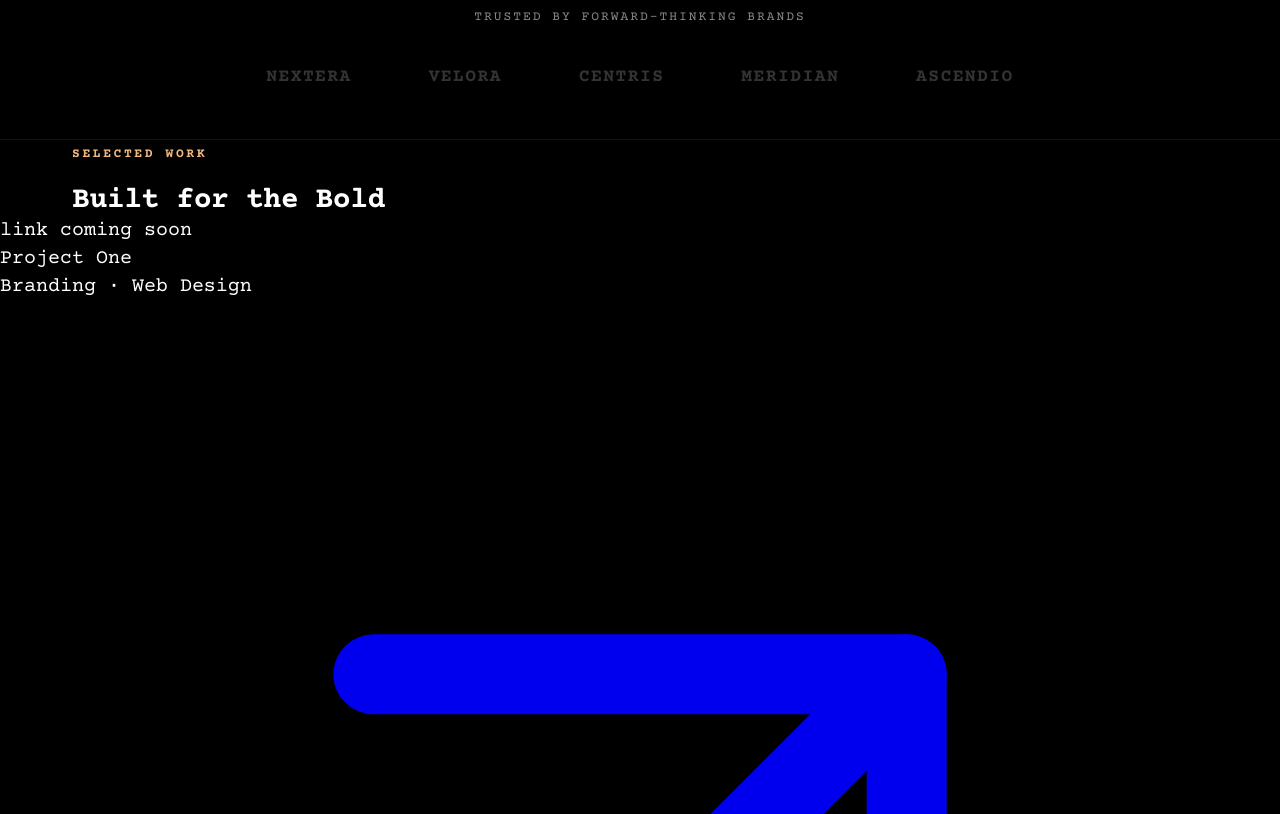
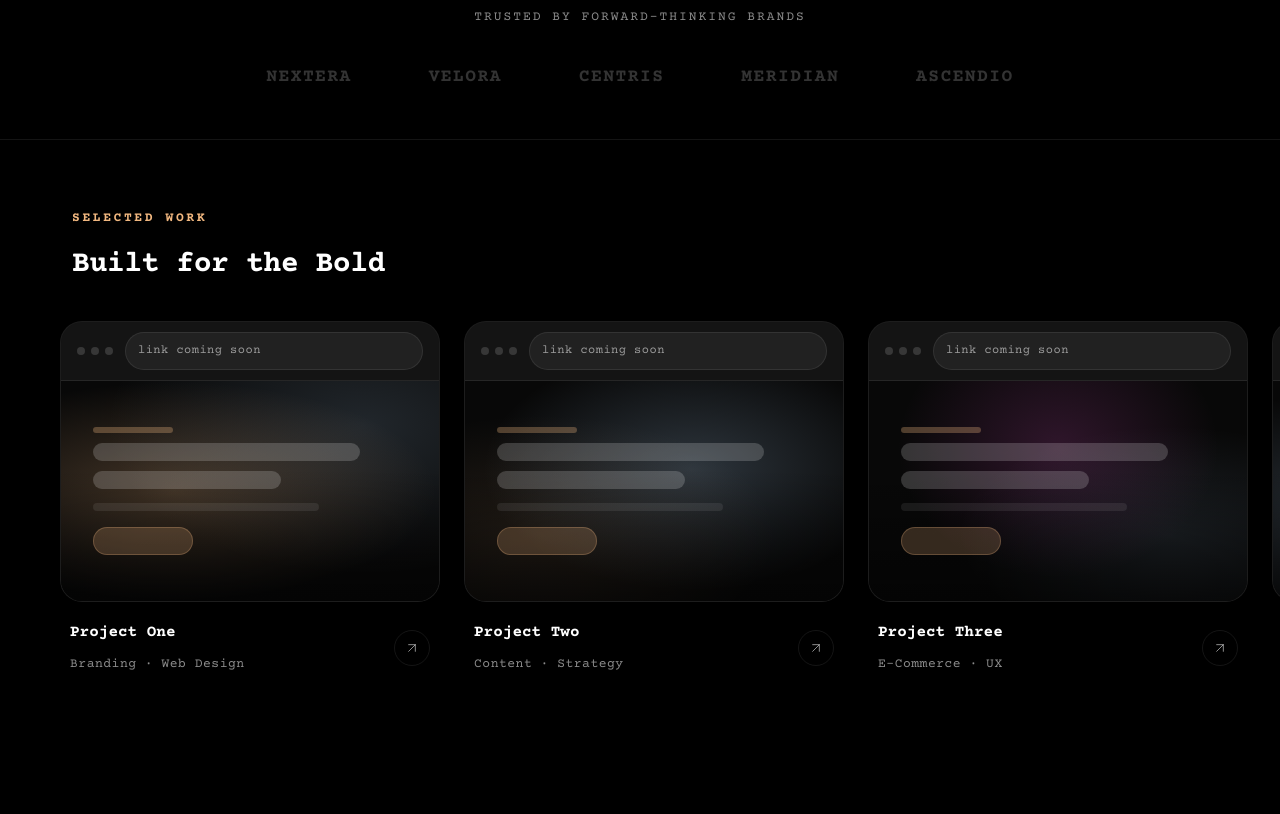
Before and after one commit to AedanCoder02/oasis-studio, a website built with Vite: page index.html in a window 1280 px wide. Shown: the part 846-1660 px from the top of the page. Built offline with nearby package versions, Linux system fonts and the light colour scheme.

Commit message:
style: add portfolio preview section styles

```diff
--- a/src/styles/layout.css
+++ b/src/styles/layout.css
@@ -692,3 +692,232 @@
 .footer-bottom a:hover {
   color: var(--razzmatazz);
 }
+
+/* ==========================================================
+   PORTFOLIO PREVIEW SECTION
+   ========================================================== */
+.portfolio-section {
+  padding: var(--space-64) 0;
+  position: relative;
+  z-index: 2;
+  overflow: hidden;
+}
+
+.portfolio-header {
+  margin-bottom: var(--space-40);
+}
+
+.portfolio-track-wrap {
+  width: 100%;
+  overflow-x: auto;
+  -webkit-overflow-scrolling: touch;
+  scrollbar-width: none;
+  padding-bottom: var(--space-8);
+}
+
+.portfolio-track-wrap::-webkit-scrollbar {
+  display: none;
+}
+
+.portfolio-track {
+  display: flex;
+  gap: var(--space-24);
+  padding: 0 max(2rem, calc((100vw - 1160px) / 2));
+  width: max-content;
+}
+
+/* ---- Card ---- */
+.portfolio-card {
+  width: 380px;
+  flex-shrink: 0;
+  display: flex;
+  flex-direction: column;
+  gap: var(--space-16);
+}
+
+/* ---- Browser Frame ---- */
+.preview-frame {
+  border: 1px solid var(--color-border-default);
+  border-radius: var(--radius-xs);
+  overflow: hidden;
+  background: #0a0a0a;
+}
+
+.frame-chrome {
+  display: flex;
+  align-items: center;
+  gap: var(--space-7);
+  padding: 10px var(--space-16);
+  background: rgba(255, 255, 255, 0.04);
+  border-bottom: 1px solid var(--color-border-default);
+}
+
+.chrome-dots {
+  display: flex;
+  gap: 6px;
+  flex-shrink: 0;
+}
+
+.chrome-dots span {
+  width: 8px;
+  height: 8px;
+  border-radius: 50%;
+  background: rgba(255, 255, 255, 0.15);
+}
+
+.chrome-bar {
+  flex: 1;
+  background: rgba(255, 255, 255, 0.06);
+  border: 1px solid var(--color-border-default);
+  border-radius: 50px;
+  padding: 4px 12px;
+  display: flex;
+  align-items: center;
+  min-width: 0;
+}
+
+.chrome-url-text {
+  font-size: var(--font-size-xs);
+  color: var(--color-text-muted);
+  white-space: nowrap;
+  overflow: hidden;
+  text-overflow: ellipsis;
+  letter-spacing: 0.04em;
+}
+
+/* ---- Frame Viewport ---- */
+.frame-viewport {
+  height: 220px;
+  position: relative;
+  overflow: hidden;
+  display: flex;
+  align-items: center;
+  justify-content: center;
+}
+
+/* Gradient themes per card */
+.fp-gradient-1 {
+  background: radial-gradient(ellipse at 30% 50%, rgba(242, 184, 128, 0.25) 0%, rgba(0,0,0,0) 70%),
+              radial-gradient(ellipse at 80% 20%, rgba(177, 213, 247, 0.15) 0%, rgba(0,0,0,0) 60%),
+              #080808;
+}
+.fp-gradient-2 {
+  background: radial-gradient(ellipse at 60% 40%, rgba(177, 213, 247, 0.22) 0%, rgba(0,0,0,0) 65%),
+              radial-gradient(ellipse at 20% 70%, rgba(242, 184, 128, 0.12) 0%, rgba(0,0,0,0) 55%),
+              #080808;
+}
+.fp-gradient-3 {
+  background: radial-gradient(ellipse at 50% 30%, rgba(224, 83, 200, 0.18) 0%, rgba(0,0,0,0) 60%),
+              radial-gradient(ellipse at 80% 70%, rgba(177, 213, 247, 0.12) 0%, rgba(0,0,0,0) 50%),
+              #080808;
+}
+.fp-gradient-4 {
+  background: radial-gradient(ellipse at 25% 60%, rgba(177, 213, 247, 0.2) 0%, rgba(0,0,0,0) 65%),
+              radial-gradient(ellipse at 75% 30%, rgba(242, 184, 128, 0.18) 0%, rgba(0,0,0,0) 55%),
+              #080808;
+}
+
+.fp-overlay {
+  position: absolute;
+  inset: 0;
+  background: linear-gradient(to bottom, rgba(0,0,0,0) 40%, rgba(0,0,0,0.5) 100%);
+  pointer-events: none;
+}
+
+/* Skeleton "hero" lines inside each frame */
+.fp-hero-content {
+  position: relative;
+  z-index: 1;
+  display: flex;
+  flex-direction: column;
+  gap: 10px;
+  padding: 0 var(--space-32);
+  width: 100%;
+}
+
+.fp-line {
+  border-radius: 50px;
+  background: rgba(255, 255, 255, 0.1);
+}
+
+.fp-line--eyebrow {
+  width: 80px;
+  height: 6px;
+  background: rgba(242, 184, 128, 0.3);
+}
+
+.fp-line--h1 {
+  width: 85%;
+  height: 18px;
+  background: rgba(255, 255, 255, 0.18);
+}
+
+.fp-line--h1.fp-line--short {
+  width: 60%;
+}
+
+.fp-line--sub {
+  width: 72%;
+  height: 8px;
+  margin-top: 4px;
+  background: rgba(255, 255, 255, 0.08);
+}
+
+.fp-line--cta {
+  width: 100px;
+  height: 28px;
+  border-radius: 50px;
+  margin-top: 6px;
+  background: rgba(242, 184, 128, 0.2);
+  border: 1px solid rgba(242, 184, 128, 0.25);
+}
+
+/* ---- Card Metadata ---- */
+.portfolio-meta {
+  display: flex;
+  align-items: center;
+  justify-content: space-between;
+  gap: var(--space-16);
+  padding: 0 var(--space-5);
+}
+
+.portfolio-info {
+  display: flex;
+  flex-direction: column;
+  gap: 4px;
+}
+
+.portfolio-name {
+  font-size: var(--font-size-xl);
+  font-weight: var(--font-weight-semibold);
+  color: var(--color-text-primary);
+}
+
+.portfolio-tags {
+  font-size: var(--font-size-sm);
+  color: var(--color-text-muted);
+  letter-spacing: 0.04em;
+}
+
+.portfolio-visit {
+  width: 36px;
+  height: 36px;
+  border: 1px solid var(--color-border-default);
+  border-radius: 50%;
+  display: flex;
+  align-items: center;
+  justify-content: center;
+  color: var(--color-text-muted);
+  flex-shrink: 0;
+  transition: border-color var(--motion-fast) ease, color var(--motion-fast) ease;
+}
+
+.portfolio-visit:hover {
+  border-color: var(--light-caramel);
+  color: var(--light-caramel);
+}
+
+.portfolio-visit svg {
+  width: 16px;
+  height: 16px;
+}
```
